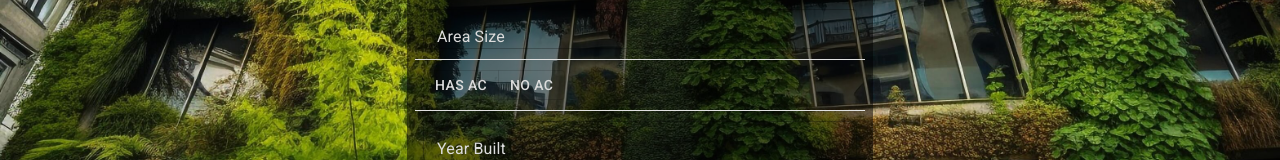
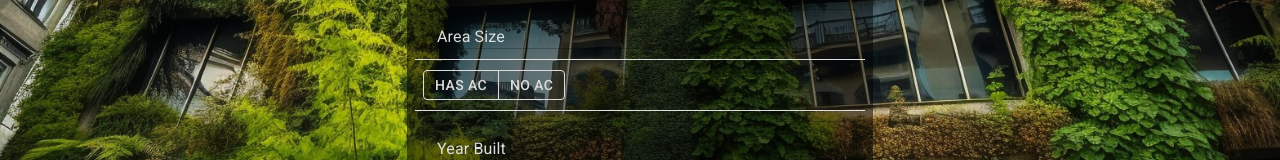
Before and after one commit to ValeriuP/Proiect-React, a React (Vite) app in the folder proiect/: page /add-flat in a window 1280 px wide. Shown: the part 344-504 px from the top of the page. Built offline with nearby package versions, Linux system fonts and the light colour scheme; no server answers.

Commit message:
has ac no ac

```diff
--- a/proiect/src/components/addFlats.jsx
+++ b/proiect/src/components/addFlats.jsx
@@ -153,17 +153,48 @@ import { Box,CardContent,Dialog,DialogActions,DialogContent,DialogTitle,Typograp
   exclusive
   onChange={handleACChange}
   aria-label="Toggle Button"
-                                    sx={{ width: '100%' }}
+  sx={{
+    width: '100%',
+    '& .MuiToggleButtonGroup-grouped': {
+      borderColor: '#dcdcdc', // Border color for the buttons
+      '&.Mui-selected': {
+        backgroundColor: '#dcdcdc', // Background for selected button
+        color: 'rgba(0, 0, 0, 0.9)', // Text color when selected
+        borderColor: 'transparent', // No border when selected
+      },
+      '&.Mui-selected:hover': {
+        backgroundColor: 'rgba(0, 0, 0, 0.9)', // Hover effect when selected
+        color: '#dcdcdc', // Text color on hover when selected
+      },
+    },
+  }}
 >
-                                    <ToggleButton value="yes" sx={{ height: '30px',color: '#dcdcdc','&:hover':{
-                                        backgroundColor:'#dcdcdc', color:'rgba(0, 0, 0, 0.9)'},'&:focus': {
-      outline: 'none', // Remove focus outline
-    }, }}>Has AC</ToggleButton>
-                                    <ToggleButton value="no" sx={{ height: '30px',color: '#dcdcdc','&:hover':{
-                                        backgroundColor:'#dcdcdc', color:'rgba(0, 0, 0, 0.9)'},'&:focus': {
-      outline: 'none', // Remove focus outline
-    } }}>No AC</ToggleButton>
+  <ToggleButton
+    value="yes"
+    sx={{
+      height: '30px',
+      color: '#dcdcdc',
+      '&:hover': {
+        backgroundColor: 'rgba(0, 0, 0, 0.6)', // Hover effect for unselected button
+      },
+    }}
+  >
+    Has AC
+  </ToggleButton>
+  <ToggleButton
+    value="no"
+    sx={{
+      height: '30px',
+      color: '#dcdcdc',
+      '&:hover': {
+        backgroundColor: 'rgba(0, 0, 0, 0.6)', // Hover effect for unselected button
+      },
+    }}
+  >
+    No AC
+  </ToggleButton>
 </ToggleButtonGroup>
+
                                 {isSubmitted && errors.ac && <div style={{ color: 'red', fontSize: '12px' }}>{errors.ac}</div>}
                             </TableCell>
                         </TableRow>
```
Lines whose indentation alone changed are shown as unchanged.
